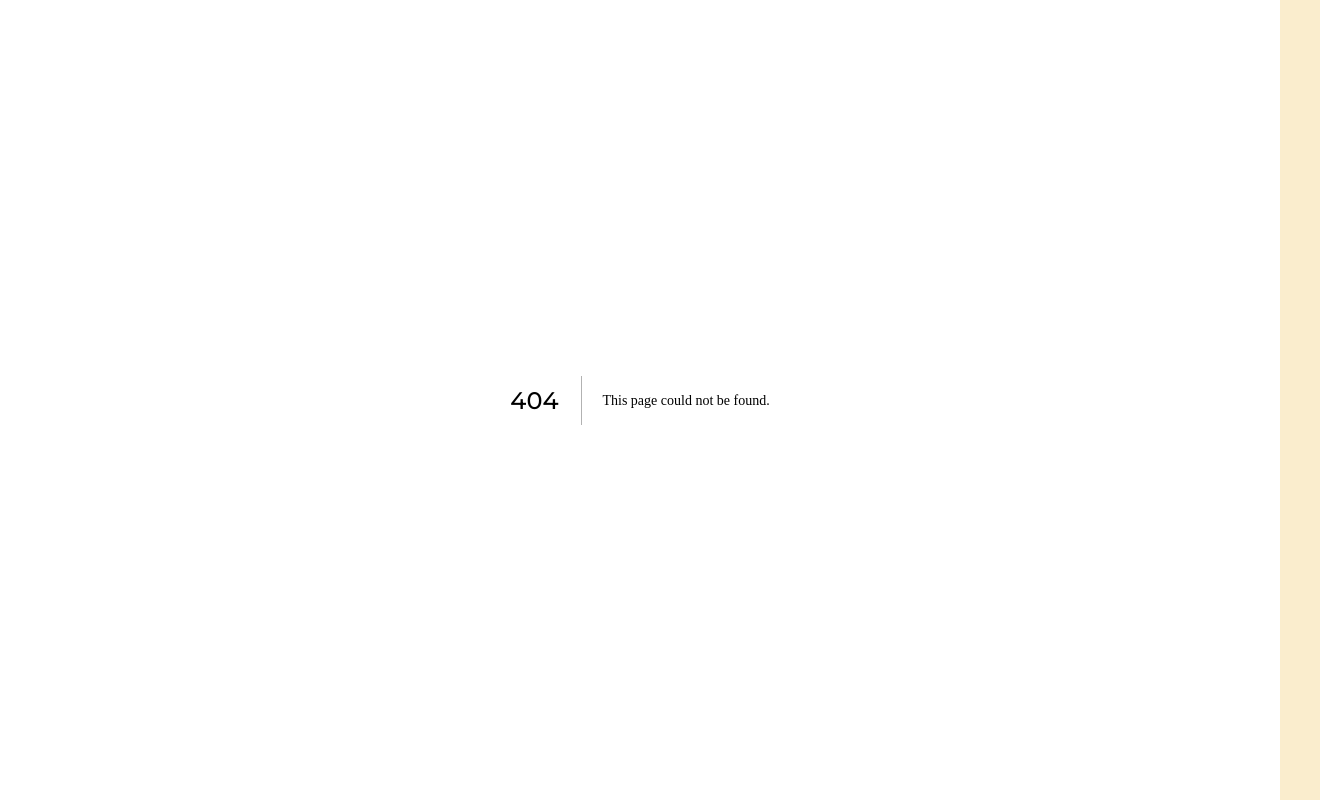
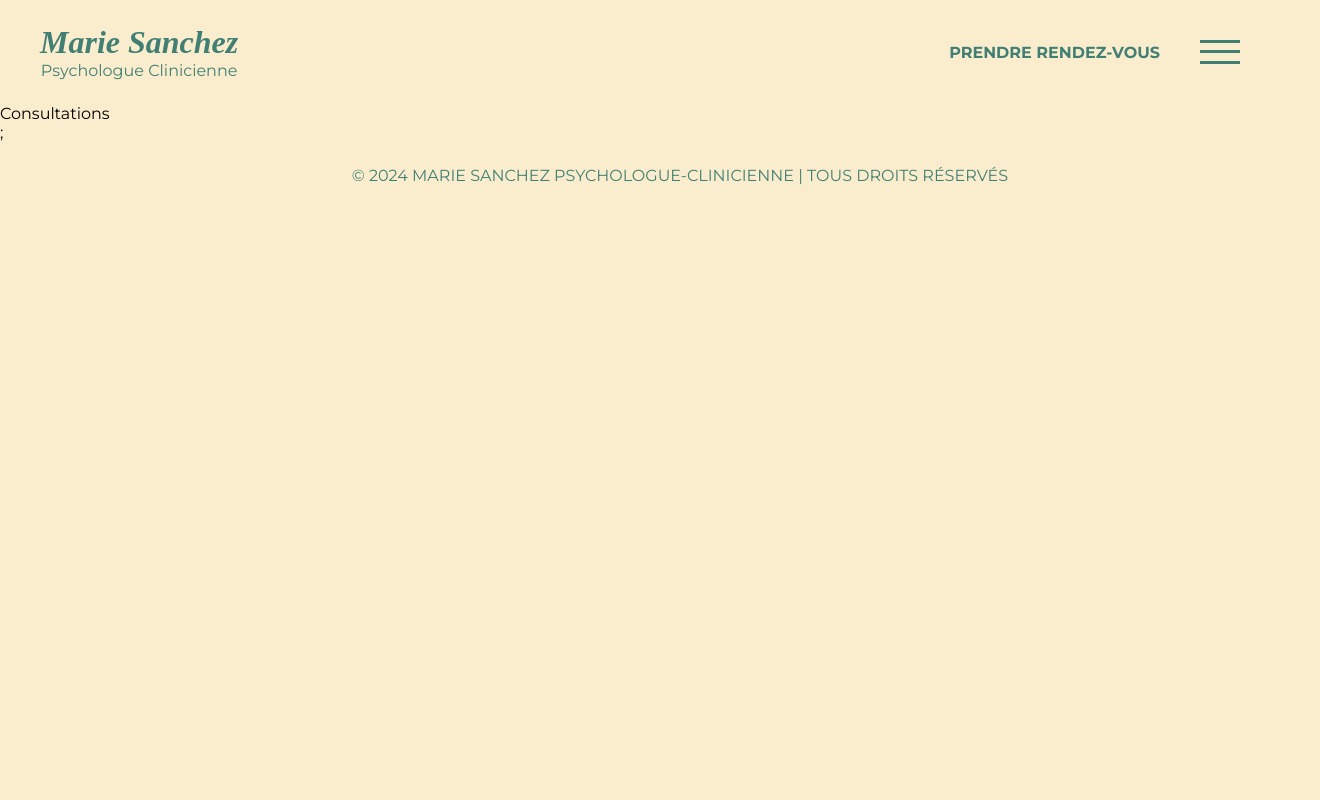
Before and after one commit to AmaleDkh/marie-sanchez-website, a Next.js app: page /consultations in a window 1280 px wide. Before the commit this address had no page. Shown: the whole page, 1320 px wide, since content can reach past the window. Built offline with nearby package versions, Linux system fonts and the light colour scheme.

Commit message:
feat: create pages for consultations, duration and prices, frequently asked questions, education and experience information and navigation between pages

```diff
--- a/assets/styles/Global.scss
+++ b/assets/styles/Global.scss
@@ -175,7 +175,7 @@ img {
   color: white;
   border: none;
   border-radius: 90px;
-  padding: 16px;
+  padding: 16px 24px;
   font-weight: bold;
   display: flex;
   margin: auto;
@@ -261,8 +261,8 @@ img {
   }
 
   &__image-container {
-    width: 450px;
-    height: 550px;
+    width: 400px;
+    height: 500px;
     overflow: hidden;
     display: flex;
     justify-content: center;
@@ -296,7 +296,7 @@ img {
   &__content-container {
     display: flex;
     align-items: center;
-    gap: 72px;
+    gap: 104px;
 
     &__item {
       &__elements-block {
@@ -323,8 +323,8 @@ img {
       }
 
       &__image-container {
-        width: 450px;
-        height: 550px;
+        width: 400px;
+        height: 500px;
         overflow: hidden;
         display: flex;
         justify-content: center;
--- a/components/Header/Header.tsx
+++ b/components/Header/Header.tsx
@@ -1,16 +1,20 @@
+// Next element
+import Link from 'next/link';
+
+// Component
 import NavigationMenu from '../NavigationMenu/NavigationMenu';
 
 function Header() {
   return (
     <header className="header">
-      <div className="header__principal-information">
+      <Link href="/" className="header__principal-information">
         <div className="header__principal-information__names">
           Marie Sanchez
         </div>
         <div className="header__principal-information__profession">
           Psychologue Clinicienne
         </div>
-      </div>
+      </Link>
       <div className="header__navigation-menu">
         <a className="header__navigation-menu__link">PRENDRE RENDEZ-VOUS</a>
         <nav className="header__navigation-menu__hamburger-menu">
--- /dev/null
+++ b/components/Layout/Layout.tsx
@@ -0,0 +1,15 @@
+// Components
+import Header from '../Header/Header';
+import Footer from '../Footer/Footer';
+
+function Layout({ children }) {
+  return (
+    <>
+      <Header />
+      <main>{children}</main>
+      <Footer />
+    </>
+  );
+}
+
+export default Layout;
--- a/components/NavigationMenu/NavigationMenu.tsx
+++ b/components/NavigationMenu/NavigationMenu.tsx
@@ -1,5 +1,6 @@
-// React element
+// React and Next elements
 import { useState } from 'react';
+import Link from 'next/link';
 
 function NavigationMenu() {
   const [isHamburgerMenuOpen, setIsHamburgerMenuOpen] = useState(false);
@@ -21,16 +22,21 @@ function NavigationMenu() {
         <nav className="navigation-container__navigation-menu">
           <ul className="navigation-container__navigation-menu__list">
             <li className="navigation-container__navigation-menu__list__item">
-              Consultations
+              <Link href="/">Accueil</Link>
             </li>
             <li className="navigation-container__navigation-menu__list__item">
-              Durée & tarifs
+              <Link href="/consultation">Consultations</Link>
             </li>
             <li className="navigation-container__navigation-menu__list__item">
-              Foire aux questions
+              <Link href="/duration-and-prices"> Durée & tarifs</Link>
             </li>
             <li className="navigation-container__navigation-menu__list__item">
-              Formations & expériences
+              <Link href="/frequently-asked-questions">
+                Foire aux questions
+              </Link>
+            </li>
+            <li className="navigation-container__navigation-menu__list__item">
+              <Link href="/education-and-experience">Mon parcours</Link>
             </li>
           </ul>
         </nav>
--- a/pages/_app.tsx
+++ b/pages/_app.tsx
@@ -1,9 +1,16 @@
+// Component
+import Layout from '../components/Layout/Layout';
+
 // Style
 import '../assets/styles/Global.scss';
 import '../assets/styles/Fonts.scss';
 
 function MyApp({ Component, pageProps }) {
-  return <Component {...pageProps} />;
+  return (
+    <Layout>
+      <Component {...pageProps} />;
+    </Layout>
+  );
 }
 
 export default MyApp;
--- /dev/null
+++ b/pages/consultations.tsx
@@ -0,0 +1,5 @@
+function Consultations() {
+  return <div>Consultations</div>;
+}
+
+export default Consultations;
--- /dev/null
+++ b/pages/duration-and-prices.tsx
@@ -0,0 +1,5 @@
+function DurationAndPrice() {
+  return <div>DurationAndPrice</div>;
+}
+
+export default DurationAndPrice;
--- /dev/null
+++ b/pages/education-and-experience.tsx
@@ -0,0 +1,5 @@
+function EducationAndExperience() {
+  return <div>EducationAndExperience</div>;
+}
+
+export default EducationAndExperience;
--- /dev/null
+++ b/pages/frequently-asked-questions.tsx
@@ -0,0 +1,5 @@
+function FrequentlyAskedQuestions() {
+  return <div>FrequentlyAskedQuestions</div>;
+}
+
+export default FrequentlyAskedQuestions;
```
Also changed, not shown: pages/index.tsx (+2 -10 lines).
